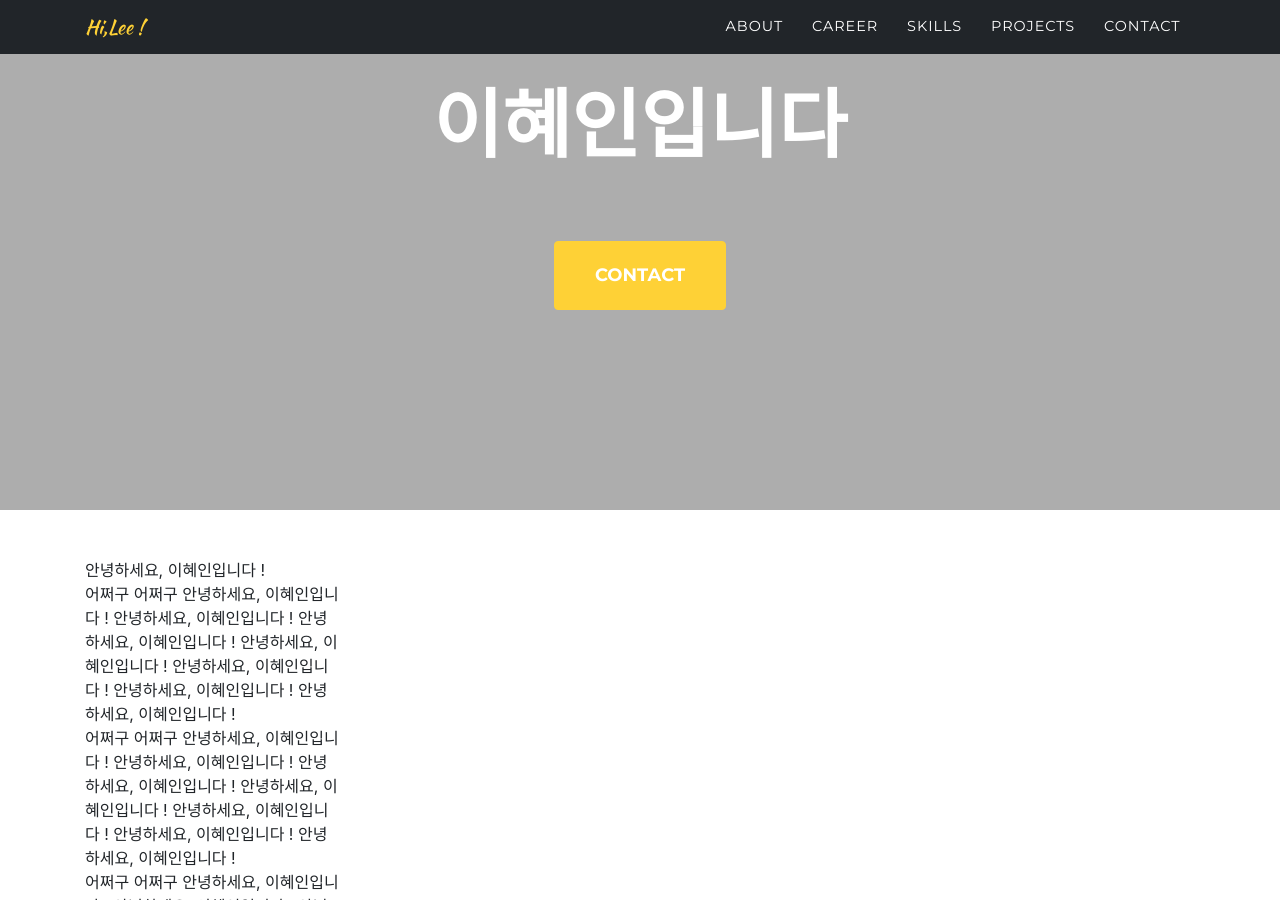
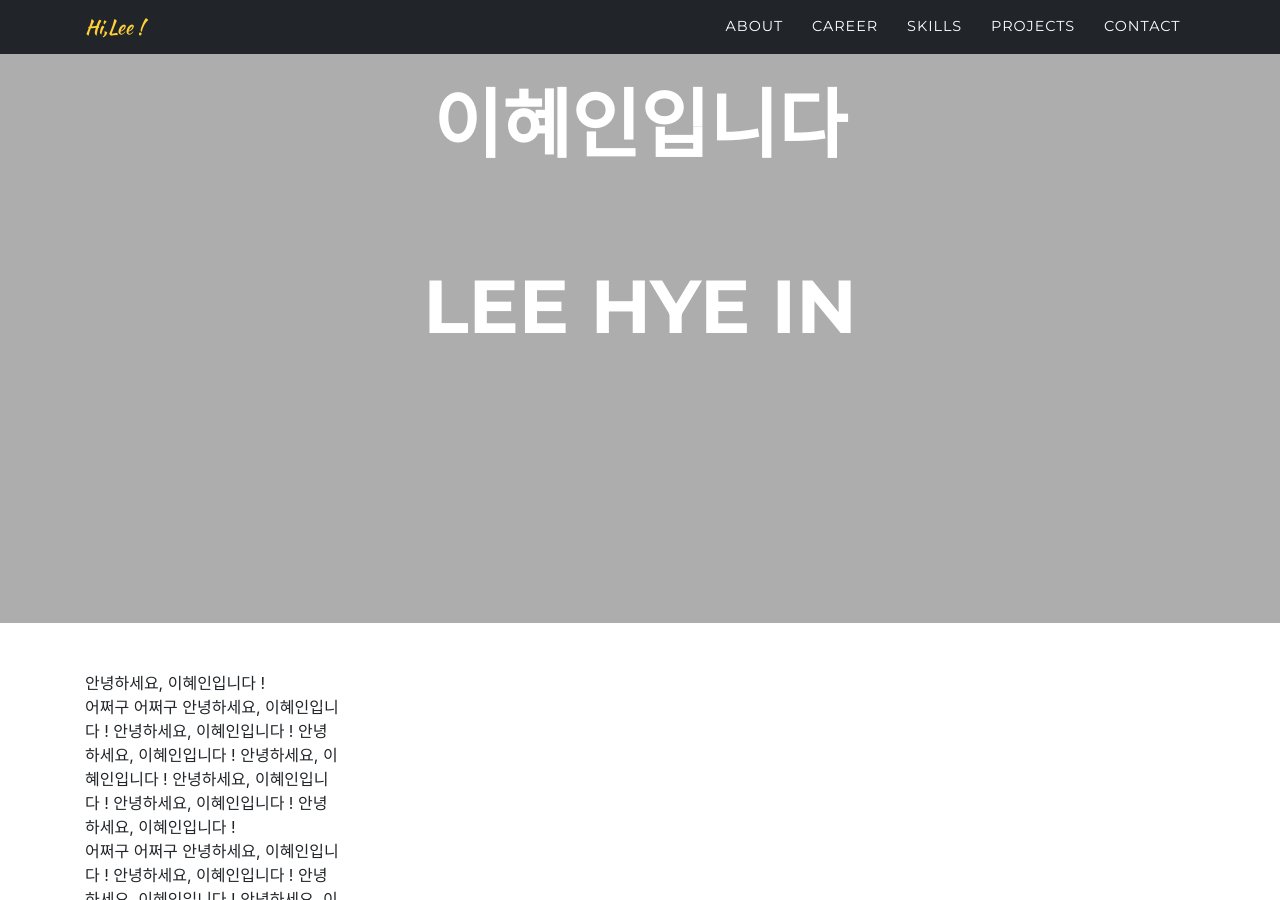
Before and after one commit to lhi0822/lhi0822.github.io, a Jekyll site: the page built from index.md, in a window 1280 px wide and 900 px high, scrolled down 335 px. Built offline with Jekyll 4.4.1, drawn with Linux system fonts in a browser that asks for light colours; some web fonts are replaced.

Commit message:
Theme changed

```diff
--- a/_data/navigation.yml
+++ b/_data/navigation.yml
@@ -12,4 +12,4 @@ nav:
     section: portfolio
 
   - title: "Contact"
-    section: contact
+    section: team
--- a/_data/sitetext.yml
+++ b/_data/sitetext.yml
@@ -1,8 +1,7 @@
 header:
     title: "#도전하는 #끈기있는 #iOS #개발자"
     text: 이혜인입니다
-    button: CONTACT
-    buttonlink: "#contact"
+    subtext: LEE HYE IN
 
 about:
     title: "About Us"
--- a/_includes/navheader.html
+++ b/_includes/navheader.html
@@ -42,9 +42,12 @@
 	  {%- if site.data.sitetext.header.text -%}
         <div class="intro-heading text-uppercase">{{ site.data.sitetext.header.text | markdownify }}</div>
 	  {%- endif -%}
-	  {%- if site.data.sitetext.header.button -%}
-        <a class="btn btn-primary btn-xl text-uppercase js-scroll-trigger" href="{{ site.data.sitetext.header.buttonlink }}">{{ site.data.sitetext.header.button }}</a>
-	  {%- endif -%}
+      {%- if site.data.sitetext.header.subtext -%}
+        <div class="intro-heading text-uppercase">{{ site.data.sitetext.header.subtext | markdownify }}</div>
+      {%- endif -%}
+<!--	  {%- if site.data.sitetext.header.button -%}-->
+<!--        <a class="btn btn-primary btn-xl text-uppercase js-scroll-trigger" href="{{ site.data.sitetext.header.buttonlink }}">{{ site.data.sitetext.header.button }}</a>-->
+<!--	  {%- endif -%}-->
       </div>
     </div>
   </header>
```
